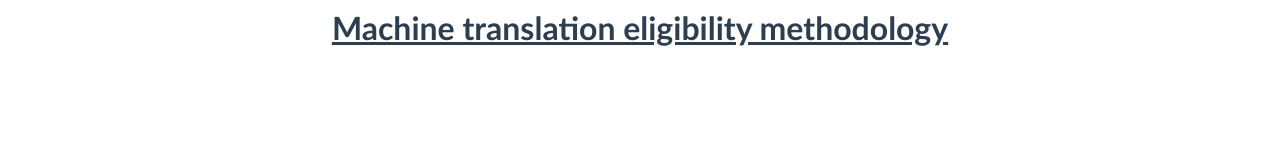
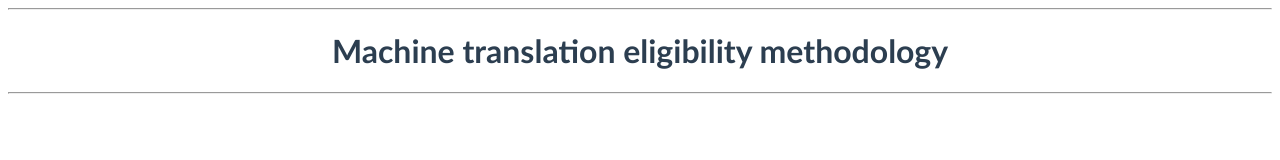
Before and after one commit to manzurpaula/manzurpaula.github.io, a plain HTML site: page index.html in a window 1280 px wide. Drawn offline with Linux system fonts and the light colour scheme.

Commit message:
Formatting

```diff
--- a/index.html
+++ b/index.html
@@ -1,3 +1,5 @@
-<h1 style="text-align:center"><span style="color:#2c3e50"><u><span style="font-family:Trebuchet MS,Helvetica,sans-serif">Machine translation eligibility methodology</span></u></span></h1>
+<hr />
+<h1 style="text-align:center"><span style="color:#2c3e50"><span style="font-family:Trebuchet MS,Helvetica,sans-serif">Machine translation eligibility methodology</span></span></h1>
 
+<hr />
 <p>&nbsp;</p>
```
